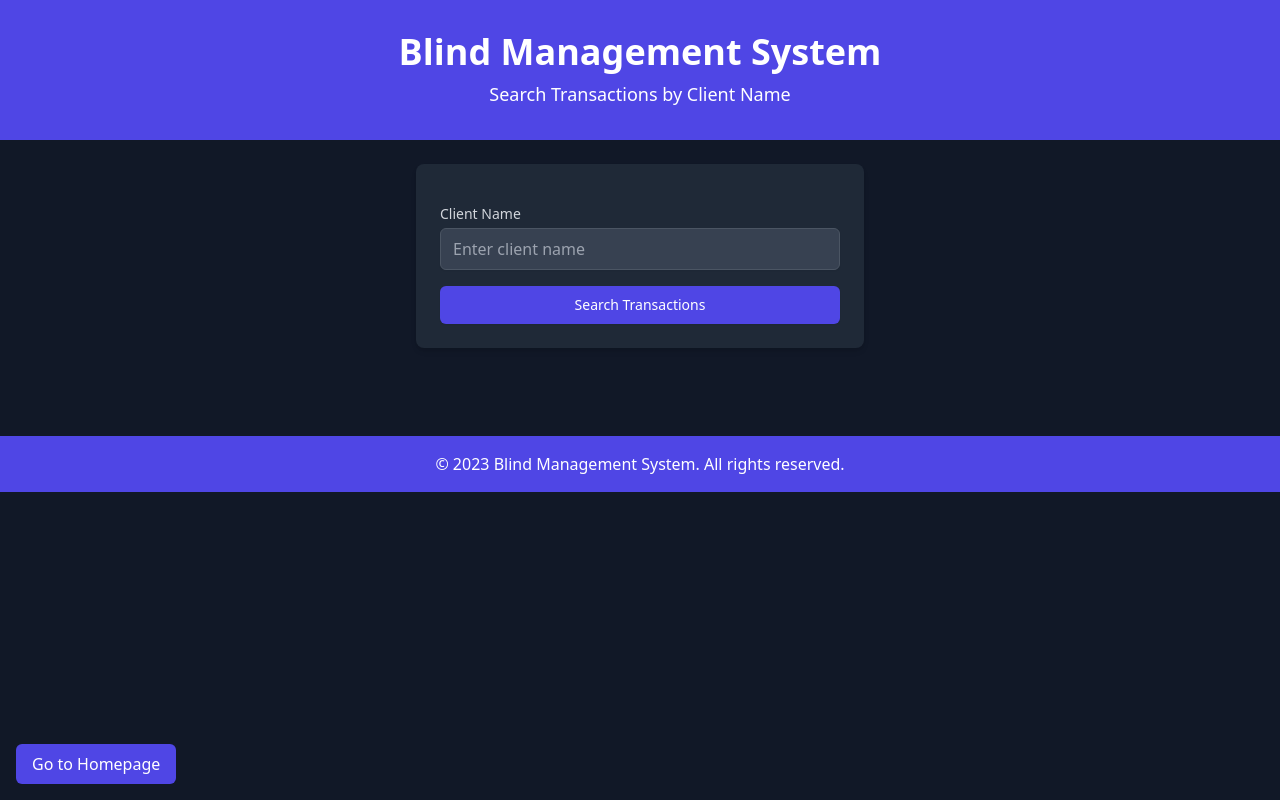
After one commit to Bhatti1418/Blinds_Management_System, a Django app: page /search-transaction/ in a window 1280 px wide. The commit adds this page. Run offline with Django 5.2, Linux system fonts and the light colour scheme; some libraries are stand-ins or nearby versions.

```diff
--- a/mypro/myapp/urls.py
+++ b/mypro/myapp/urls.py
@@ -15,5 +15,7 @@ urlpatterns = [
     path('update-payment-status/<int:id>/', views.update_payment_status, name='update_payment_status'),
     path('get-sales-data/', views.get_sales_data, name='get_sales_data'),
     path('generate-bill/<int:transaction_id>/', views.generate_bill, name='generate_bill'),
-    path('update-transaction/<int:transaction_id>/', views.update_transaction, name='update_transaction'),  # Add this line
+    path('search-transaction/', views.searchtransaction, name='search_transaction'),
+    path('get-blind-quantity/', views.get_blind_quantity, name='get_blind_quantity'),
+    # path('update-transaction/<int:transaction_id>/', views.update_transaction, name='update_transaction'),
 ]
--- a/mypro/myapp/views.py
+++ b/mypro/myapp/views.py
@@ -13,6 +13,7 @@ from datetime import datetime
 from django.db.models import F
 from itertools import groupby
 from django.http import JsonResponse
+from django.utils import timezone
 from django.db.models import Sum
 
 # Homepage view
@@ -193,6 +194,15 @@ def sellblind(request):
         return JsonResponse({'error': "Invalid JSON data"}, status=400)
 
 
+def get_blind_quantity(request):
+    blind_name = request.GET.get('blind_name')
+    blind = Blind.objects.filter(blind_name__iexact=blind_name).first()
+    if blind:
+        return JsonResponse({'remaining_quantity': blind.remaining_quantity})
+    else:
+        return JsonResponse({'error': 'Blind not found'}, status=404)
+
+
 # Search blinds by name
 def searchblind(request):
     blinds = None
@@ -211,17 +221,43 @@ def searchblind(request):
     return render(request, 'search_blind.html', {'blinds': blinds, 'message': message})
 
 
-def update_payment_status(request, id):
-    # Get the transaction by id
-    transaction = Transaction.objects.get(id=id)
+def searchtransaction(request):
+    transactions = None
+    message = None
 
     if request.method == 'POST':
+        client_name = request.POST.get("clientname", "").strip()
+
+        if client_name:
+            transactions = Transaction.objects.filter(Q(client__person_name__icontains=client_name))
+            if not transactions.exists():
+                message = "No transactions found for this client."
+        else:
+            message = "Please enter a client name to search."
+
+    return render(request, 'searchtransaction.html', {'transactions': transactions, 'message': message})
+
+
+
+def update_payment_status(request, id):
+    if request.method == 'POST':
+        # Get the transaction by id
+        transaction = get_object_or_404(Transaction, id=id)
+
+        # Get the new payment status from the form
         payment_status = request.POST.get('payment_status')
+
+        # Validate the payment status
+        if payment_status not in ['Pending', 'Paid']:
+            return HttpResponseBadRequest("Invalid payment status.")
+
+        # Update the payment status
         transaction.payment_status = payment_status
         transaction.save()
 
-    # Redirect back to the transactions page after updating the status
-    return redirect('myapp:transactions')
+    # Redirect back to the searchtransaction page after updating the status
+    return redirect('myapp:homepage')
+
 
 def transactions_view(request):
     transactions = Transaction.objects.prefetch_related('transactionitem_set').select_related('client')
@@ -236,9 +272,12 @@ def generate_bill(request, transaction_id):
     # Calculate the total price
     total = sum(item.total_price for item in items)
 
+    # Convert the transaction date to the local timezone
+    local_date = timezone.localtime(transaction.created_at)
+
     # Prepare context for the template
     context = {
-        'date': transaction.created_at.strftime('%d/%m/%Y'),  # Use created_at
+        'date': local_date.strftime('%d/%m/%Y'),  # Use local time
         'invoice_no': transaction.id,
         'client_name': transaction.client.person_name,
         'items': items,
@@ -247,20 +286,3 @@ def generate_bill(request, transaction_id):
 
     # Render the bill template
     return render(request, 'bill.html', context)
-
-
-# def generate_bill(request, transaction_id):
-#     # Fetch the transaction by ID
-#     transaction = get_object_or_404(Transaction, id=transaction_id)
-#
-#     # Example: Return a JSON response (you can render a PDF or HTML page as needed)
-#     response_data = {
-#         'client_name': transaction.client.person_name,
-#         'blind_name': transaction.blind_name,
-#         'width': transaction.width,
-#         'length': transaction.length,
-#         'square_foot': transaction.square_foot,
-#         'blind_price': transaction.blind_price,
-#         'total_amount': transaction.total_amount,
-#     }
-#     return JsonResponse(response_data)
--- a/mypro/mypro/settings.py
+++ b/mypro/mypro/settings.py
@@ -106,10 +106,10 @@ AUTH_PASSWORD_VALIDATORS = [
 
 LANGUAGE_CODE = 'en-us'
 
-TIME_ZONE = 'UTC'
+# Set the correct timezone for your location (e.g., Asia/Karachi for Pakistan)
+TIME_ZONE = 'Asia/Karachi'
 
-USE_I18N = True
-
+# Enable timezone support
 USE_TZ = True
 
 
--- /dev/null
+++ b/mypro/template/searchtransaction.html
@@ -0,0 +1,160 @@
+<!DOCTYPE html>
+<html lang="en">
+<head>
+    <meta charset="UTF-8">
+    <meta name="viewport" content="width=device-width, initial-scale=1.0">
+    <script src="https://cdn.tailwindcss.com"></script>
+    <title>Search Transactions</title>
+    <style>
+        /* Custom styles for alternating row colors */
+        tbody tr:nth-child(odd) {
+            background-color: #374151; /* Dark gray */
+        }
+
+        tbody tr:nth-child(even) {
+            background-color: #4b5563; /* Slightly lighter gray */
+        }
+
+        /* Hover effect on rows */
+        tbody tr:hover {
+            background-color: #6b7280; /* Lighter gray */
+        }
+    </style>
+</head>
+<body class="min-h-screen bg-gray-900 text-gray-200">
+    <!-- Page Header -->
+    <header class="w-full text-center py-8 bg-indigo-600 text-white">
+        <h1 class="text-4xl font-bold">Blind Management System</h1>
+        <p class="text-lg mt-2">Search Transactions by Client Name</p>
+    </header>
+
+    <!-- Main Content -->
+    <div class="container mx-auto p-6">
+        <!-- Search Form -->
+        <div class="max-w-md mx-auto bg-gray-800 p-6 rounded-lg shadow-md">
+            <form action="{% url 'myapp:search_transaction' %}" method="POST" class="space-y-4">
+                {% csrf_token %}
+                <div>
+                    <label for="clientname" class="block text-sm font-medium text-gray-300">Client Name</label>
+                    <input type="text" id="clientname" name="clientname" placeholder="Enter client name"
+                           class="mt-1 block w-full px-3 py-2 border border-gray-600 rounded-md shadow-sm bg-gray-700 text-gray-200 focus:outline-none focus:ring-2 focus:ring-indigo-500"
+                           value="{{ request.POST.clientname }}">
+                </div>
+                <div>
+                    <button type="submit"
+                            class="w-full flex justify-center py-2 px-4 border border-transparent rounded-md shadow-sm text-sm font-medium text-white bg-indigo-600 hover:bg-indigo-700 focus:outline-none focus:ring-2 focus:ring-offset-2 focus:ring-indigo-500">
+                        Search Transactions
+                    </button>
+                </div>
+            </form>
+        </div>
+
+        <!-- Results Section -->
+        <div class="mt-8">
+            {% if transactions %}
+                <div class="bg-gray-800 rounded-lg shadow-md overflow-hidden">
+                    <table class="min-w-full">
+                        <thead class="bg-indigo-600 text-white">
+                            <tr>
+                                <th class="px-6 py-3 text-center text-sm font-medium uppercase">Date</th>
+                                <th class="px-6 py-3 text-center text-sm font-medium uppercase">Customer Name</th>
+                                <th class="px-6 py-3 text-center text-sm font-medium uppercase">Blind Name</th>
+                                <th class="px-6 py-3 text-center text-sm font-medium uppercase">Width</th>
+                                <th class="px-6 py-3 text-center text-sm font-medium uppercase">Length</th>
+                                <th class="px-6 py-3 text-center text-sm font-medium uppercase">Square Foot</th>
+                                <th class="px-6 py-3 text-center text-sm font-medium uppercase">Price</th>
+                                <th class="px-6 py-3 text-center text-sm font-medium uppercase">Total</th>
+                                <th class="px-6 py-3 text-center text-sm font-medium uppercase">Payment Status</th>
+                                <th class="px-6 py-3 text-center text-sm font-medium uppercase">Actions</th>
+                            </tr>
+                        </thead>
+                        <tbody class="divide-y divide-gray-700">
+                            {% for transaction in transactions %}
+                                {% for item in transaction.transactionitem_set.all %}
+                                    <tr class="hover:bg-gray-700 transition">
+                                        {% if forloop.first %}
+                                            <td class="px-6 py-4 text-center font-bold align-middle" rowspan="{{ transaction.transactionitem_set.all|length }}">
+                                                {{ transaction.created_at|date:"d/m/Y" }} <!-- Display transaction date -->
+                                            </td>
+                                            <td class="px-6 py-4 text-center font-bold align-middle" rowspan="{{ transaction.transactionitem_set.all|length }}">
+                                                {{ transaction.client.person_name }}
+                                            </td>
+                                        {% endif %}
+                                        <td class="px-6 py-4 text-center">{{ item.blind.blind_name }}</td>
+                                        <td class="px-6 py-4 text-center">{{ item.width }}</td>
+                                        <td class="px-6 py-4 text-center">{{ item.length }}</td>
+                                        <td class="px-6 py-4 text-center">{{ item.square_foot }}</td>
+                                        <td class="px-6 py-4 text-center">{{ item.price }}</td>
+                                        <td class="px-6 py-4 text-center">{{ item.total_price }}</td>
+
+                                        {% if forloop.first %}
+                                            <td class="px-6 py-4 text-center align-middle" rowspan="{{ transaction.transactionitem_set.all|length }}">
+                                                <form action="{% url 'myapp:update_payment_status' transaction.id %}" method="POST" class="inline-form">
+                                                    {% csrf_token %}
+                                                    <input type="hidden" name="clientname" value="{{ request.POST.clientname }}">
+                                                    <select name="payment_status" class="border border-gray-300 rounded px-2 py-1 text-sm bg-gray-700 text-gray-200"
+                                                            {% if transaction.payment_status == "Paid" %}disabled{% endif %}>
+                                                        <option value="Pending" {% if transaction.payment_status == "Pending" %}selected{% endif %}>
+                                                            Pending Payment
+                                                        </option>
+                                                        <option value="Paid" {% if transaction.payment_status == "Paid" %}selected{% endif %}>
+                                                            Payment Done
+                                                        </option>
+                                                    </select>
+                                                    <button type="submit" class="hidden">Update</button>
+                                                </form>
+                                            </td>
+                                            <td class="px-6 py-4 text-center align-middle" rowspan="{{ transaction.transactionitem_set.all|length }}">
+                                                <a href="{% url 'myapp:generate_bill' transaction.id %}"
+                                                   class="inline-block bg-indigo-600 hover:bg-indigo-700 text-white px-4 py-2 rounded-md transition duration-200">
+                                                    Generate Bill
+                                                </a>
+                                            </td>
+                                        {% endif %}
+                                    </tr>
+                                {% endfor %}
+                                <!-- Add a separator after each transaction -->
+                                <tr>
+                                    <td colspan="10" class="border-t border-gray-600"></td>
+                                </tr>
+                            {% endfor %}
+                        </tbody>
+                    </table>
+                </div>
+            {% elif message %}
+                <div class="text-center text-red-400 font-semibold">{{ message }}</div>
+            {% endif %}
+        </div>
+    </div>
+
+    <!-- Footer -->
+    <footer class="mt-8 bg-indigo-600 text-white py-4 text-center">
+        <p>&copy; 2023 Blind Management System. All rights reserved.</p>
+    </footer>
+
+    <!-- Homepage Button -->
+    <div class="fixed bottom-4 left-4">
+        <a href="http://127.0.0.1:8000/">
+            <button class="py-2 px-4 bg-indigo-600 text-white rounded-md hover:bg-indigo-700 transition duration-200">
+                Go to Homepage
+            </button>
+        </a>
+    </div>
+
+    <!-- JavaScript to Submit the Form Automatically -->
+    <script>
+        document.addEventListener('DOMContentLoaded', function() {
+            // Find all payment status dropdowns
+            const paymentStatusDropdowns = document.querySelectorAll('select[name="payment_status"]');
+
+            // Add an event listener to each dropdown
+            paymentStatusDropdowns.forEach(dropdown => {
+                dropdown.addEventListener('change', function() {
+                    // Submit the form when the dropdown value changes
+                    this.closest('form').submit();
+                });
+            });
+        });
+    </script>
+</body>
+</html>
```
Also changed, not shown: mypro/template/home.html (+14 -6 lines), mypro/template/search_blind.html (+63 -43 lines), mypro/template/sell_blind.html (+25 -0 lines), mypro/template/transaction.html (+28 -6 lines), mypro/db.sqlite3.
